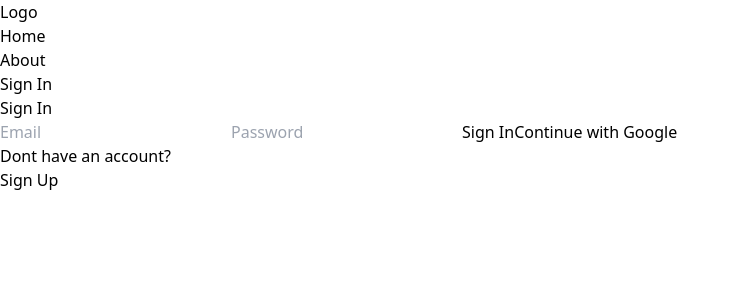
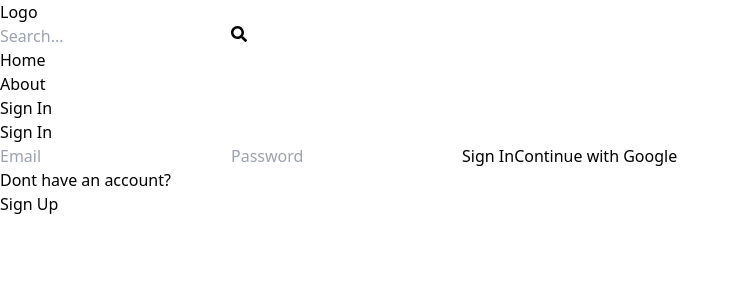
Before and after one commit to rodelgabriel45/project-rg-estate, a React (Vite) app in the folder client/: page /sign-in in a window 1280 px wide. Shown: the top 300 px of the page, without its empty margins (0-740 px from the left). Built offline with nearby package versions, Linux system fonts and the light colour scheme; no server answers.

Commit message:
Create search page UI

```diff
--- a/client/src/App.jsx
+++ b/client/src/App.jsx
@@ -12,6 +12,7 @@
 import CreateListingPage from "./pages/CreateListing";
 import ListingDetailsPage from "./pages/ListingDetails";
 import EditListingPage from "./pages/EditListing";
+import Search from "./pages/Search";
 
 const router = createBrowserRouter([
   {
@@ -39,6 +40,7 @@
       },
       { path: "/listing/:listingId", element: <ListingDetailsPage /> },
       { path: "/edit-listing/:listingId", element: <EditListingPage /> },
+      { path: "/search", element: <Search /> },
     ],
   },
 ]);
--- a/client/src/components/Header.jsx
+++ b/client/src/components/Header.jsx
@@ -1,9 +1,14 @@
 import { useSelector } from "react-redux";
-import { Link } from "react-router-dom";
+import { Link, useNavigate } from "react-router-dom";
+
+import { FaSearch } from "react-icons/fa";
+import { useEffect, useState } from "react";
 
 export default function Header() {
   const { currentUser } = useSelector((state) => state.user);
   const currentUserData = currentUser?.data;
+  const [searchTerm, setSearchTerm] = useState("");
+  const navigate = useNavigate();
 
   const profileImg = (
     <img
@@ -13,12 +18,48 @@
     />
   );
 
+  const handleSubmit = (e) => {
+    e.preventDefault();
+
+    const urlParams = new URLSearchParams(window.location.search);
+    urlParams.set("searchTerm", searchTerm);
+
+    console.log(urlParams);
+
+    const searchQuery = urlParams.toString();
+    navigate(`/search?${searchQuery}`);
+  };
+
+  useEffect(() => {
+    const urlParams = new URLSearchParams(window.location.search);
+    const searchTermFromURL = urlParams.get("searchTerm");
+
+    if (searchTermFromURL) {
+      setSearchTerm(searchTermFromURL);
+    }
+  }, [window.location.search]);
+
   return (
     <header>
-      <nav className="flex justify-between px-8 sm:px-20 py-4 mx-auto bg-green-800 text-white">
+      <nav className="flex justify-between items-center px-8 sm:px-20 py-4 mx-auto bg-green-800 text-white">
         <h1 className="font-bold text-2xl sm:text-3xl">
           <Link>Logo</Link>
         </h1>
+        <form
+          onSubmit={(e) => handleSubmit(e)}
+          className="flex items-center relative"
+        >
+          <input
+            value={searchTerm}
+            onChange={(e) => setSearchTerm(e.target.value)}
+            type="text"
+            placeholder="Search..."
+            className="text-black rounded-md p-3 focus:outline-none w-32 sm:ms-10 sm:w-64 lg:w-[30rem] shadow-md"
+          />
+          <button>
+            <FaSearch className="absolute right-0 top-4 md:top-3 mr-4 text-lg md:text-2xl text-blue-700 hover:opacity-80" />
+          </button>
+        </form>
         <ul className="flex text-lg sm:text-xl space-x-4 items-center">
           <li className="hover:text-amber-500 hover:underline hover:underline-offset-4">
             <Link to={"/"}>Home</Link>
--- /dev/null
+++ b/client/src/pages/Search.jsx
@@ -0,0 +1,71 @@
+export default function Search() {
+  return (
+    <div className="flex flex-col md:flex-row">
+      <div className="p-7 border-b-2 md:border-r-2 md:min-h-screen">
+        <form className="flex flex-col gap-7">
+          <div className="flex items-center gap-4">
+            <label className="whitespace-nowrap font-semibold">
+              Search Term:
+            </label>
+            <input
+              type="text"
+              placeholder="Search..."
+              id="searchTerm"
+              className="border rounded-md p-2 w-full focus:outline-none shadow-sm "
+            />
+          </div>
+          <div className="flex gap-4 flex-wrap items-center">
+            <label className="font-semibold">Type:</label>
+            <div className="flex gap-2">
+              <input type="checkbox" id="all" className="w-5" />
+              <span>Rent & Sale</span>
+            </div>
+            <div className="flex gap-2">
+              <input type="checkbox" id="rent" className="w-5" />
+              <span>Rent</span>
+            </div>
+            <div className="flex gap-2">
+              <input type="checkbox" id="sale" className="w-5" />
+              <span>Sale</span>
+            </div>
+            <div className="flex gap-2">
+              <input type="checkbox" id="offer" className="w-5" />
+              <span>Offer</span>
+            </div>
+          </div>
+
+          <div className="flex gap-4 flex-wrap items-center">
+            <label className="font-semibold">Amenities:</label>
+            <div className="flex gap-2">
+              <input type="checkbox" id="parking" className="w-5" />
+              <span>Parking</span>
+            </div>
+            <div className="flex gap-2">
+              <input type="checkbox" id="furnished" className="w-5" />
+              <span>Furnished</span>
+            </div>
+          </div>
+
+          <div className="flex items-center gap-2">
+            <label className="font-semibold">Sort:</label>
+            <select id="sort_order" className="border rounded-md p-3">
+              <option>Price high to low</option>
+              <option>Price low to high</option>
+              <option>Latest</option>
+              <option>Oldest</option>
+            </select>
+          </div>
+
+          <button className="bg-slate-700 text-white p-3 rounded-md hover:opacity-90">
+            Search
+          </button>
+        </form>
+      </div>
+      <div className="">
+        <h1 className="font-semibold text-3xl border-b p-3 text-slate-700">
+          Listing results:
+        </h1>
+      </div>
+    </div>
+  );
+}
```
